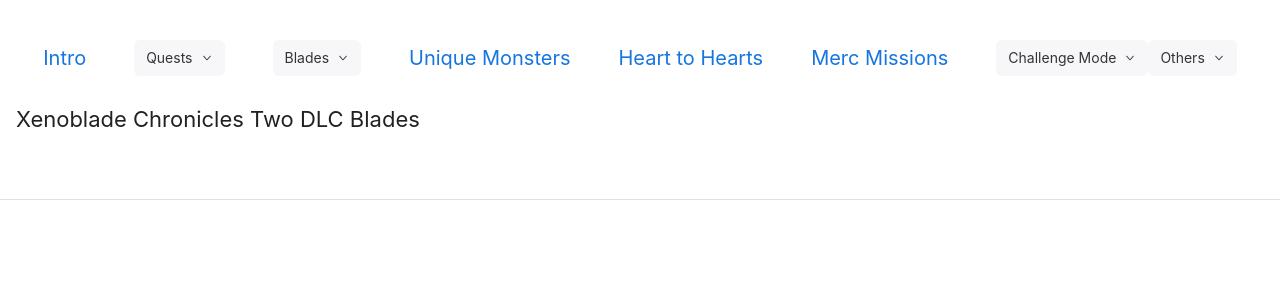
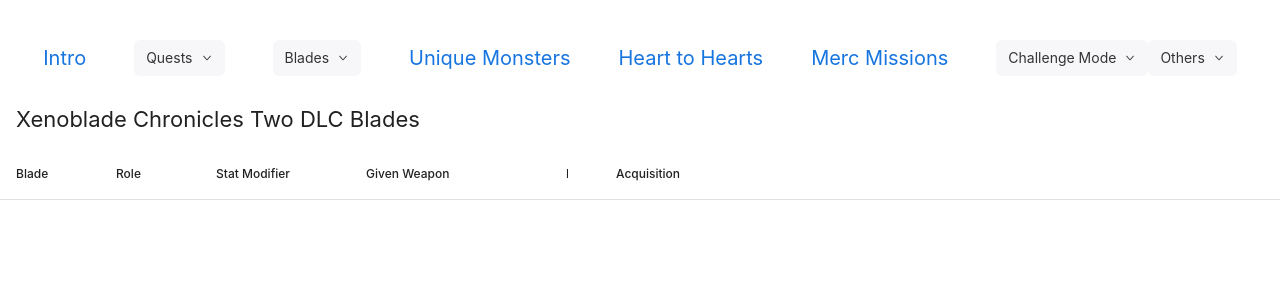
Before and after one commit to Sniffin3083/project-zohar, a React (Create React App) app: page /xeno2/blades/dlc in a window 1280 px wide. Shown: the top 300 px of the page. Built offline with nearby package versions, Linux system fonts and the light colour scheme.

Commit message:
Columns added for blades

```diff
--- a/src/routes/XC2/DLCBlades.jsx
+++ b/src/routes/XC2/DLCBlades.jsx
@@ -7,6 +7,43 @@ import XCTwoDLCBladesData from "../../data/XC2/DLCBladesData"
 const {useEffect} = React;
 
 const columns = [
+    {
+        name: "Blade",
+        selector: row => row.blade,
+        sortable: true,
+        width: "100px"
+    },
+    {
+        name: "Role",
+        selector: row => row.role,
+        sortable: true,
+        width: "100px"
+    },
+    {
+        name: "Stat Modifier",
+        selector: row => row.stat,
+        sortable: false,
+        width: "150px"
+    },
+    {
+        name: "Given Weapon",
+        selector: row => row.weapon,
+        sortable: true,
+        width: "200px"
+    },
+    {
+        name: "Element",
+        selector: row => row.element,
+        sortable: true,
+        width: "50px"
+    },
+    {
+        name: "Acquisition",
+        selector: row => row.acquisition,
+        sortable: true,
+        width: "200px",
+        wrap: true
+    }
 ];
 
 const conditionalRowStyles = [
--- a/src/routes/XC2/NGPlusBlades.jsx
+++ b/src/routes/XC2/NGPlusBlades.jsx
@@ -7,6 +7,43 @@ import XCTwoNGPlusBladesData from "../../data/XC2/NGPlusBladesData"
 const {useEffect} = React;
 
 const columns = [
+    {
+        name: "Blade",
+        selector: row => row.blade,
+        sortable: true,
+        width: "100px"
+    },
+    {
+        name: "Role",
+        selector: row => row.role,
+        sortable: true,
+        width: "100px"
+    },
+    {
+        name: "Stat Modifier",
+        selector: row => row.stat,
+        sortable: false,
+        width: "150px"
+    },
+    {
+        name: "Given Weapon",
+        selector: row => row.weapon,
+        sortable: true,
+        width: "200px"
+    },
+    {
+        name: "Element",
+        selector: row => row.element,
+        sortable: true,
+        width: "50px"
+    },
+    {
+        name: "Acquisition",
+        selector: row => row.acquisition,
+        sortable: true,
+        width: "200px",
+        wrap: true
+    }
 ];
 
 const conditionalRowStyles = [
--- a/src/routes/XC2/SBlades.jsx
+++ b/src/routes/XC2/SBlades.jsx
@@ -7,7 +7,43 @@ import XCTwoSBladesData from "../../data/XC2/SBladesData"
 const {useEffect} = React;
 
 const columns = [
-
+    {
+        name: "Blade",
+        selector: row => row.blade,
+        sortable: true,
+        width: "100px"
+    },
+    {
+        name: "Role",
+        selector: row => row.role,
+        sortable: true,
+        width: "100px"
+    },
+    {
+        name: "Stat Modifier",
+        selector: row => row.stat,
+        sortable: false,
+        width: "150px"
+    },
+    {
+        name: "Given Weapon",
+        selector: row => row.weapon,
+        sortable: true,
+        width: "200px"
+    },
+    {
+        name: "Element",
+        selector: row => row.element,
+        sortable: true,
+        width: "50px"
+    },
+    {
+        name: "Acquisition",
+        selector: row => row.acquisition,
+        sortable: true,
+        width: "200px",
+        wrap: true
+    }
 ];
 
 const conditionalRowStyles = [
```
